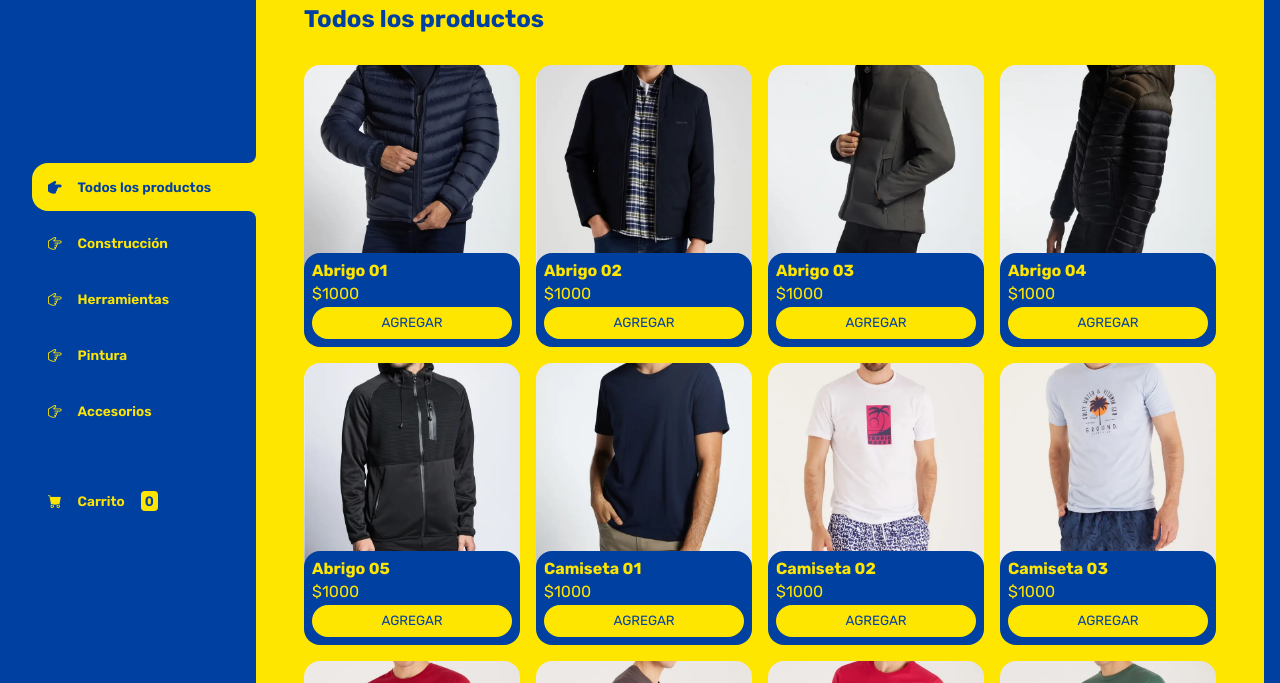
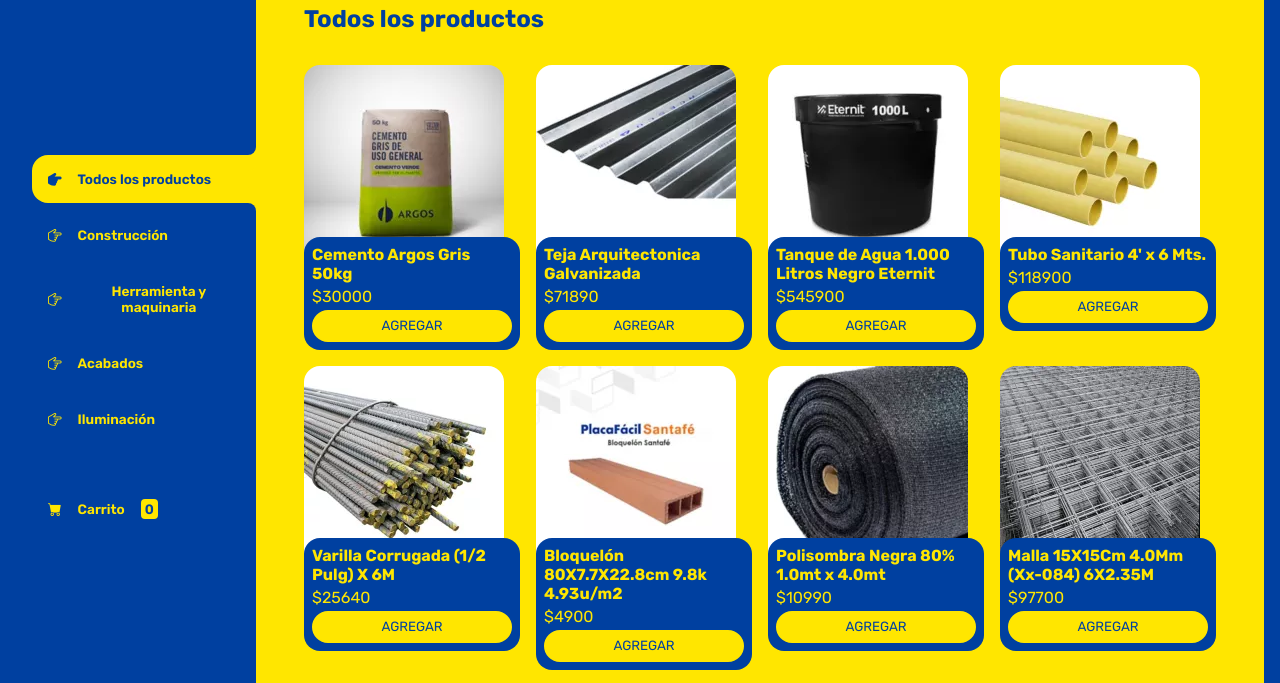
Before and after one commit to OscarFelipeDelgado/Hackat-n-2---Grupo-10, a plain HTML site: page index.html in a window 1280 px wide. Shown: the part 59-742 px from the top of the page. Drawn offline with nearby package versions, Linux system fonts and the light colour scheme.

Commit message:
construccion, productos

```diff
--- a/index.html
+++ b/index.html
@@ -34,13 +34,13 @@
                         <button id="abrigos" class="boton-menu boton-categoria"><i class="bi bi-hand-index-thumb"></i> Construcción</button>
                     </li>
                     <li>
-                        <button id="camisetas" class="boton-menu boton-categoria"><i class="bi bi-hand-index-thumb"></i> Herramientas</button>
+                        <button id="camisetas" class="boton-menu boton-categoria"><i class="bi bi-hand-index-thumb"></i> Herramienta y maquinaria</button>
                     </li>
                     <li>
-                        <button id="pantalones" class="boton-menu boton-categoria"><i class="bi bi-hand-index-thumb"></i> Pintura</button>
+                        <button id="pantalones" class="boton-menu boton-categoria"><i class="bi bi-hand-index-thumb"></i> Acabados</button>
                     </li>
                     <li>
-                        <button id="pantalones" class="boton-menu boton-categoria"><i class="bi bi-hand-index-thumb"></i> Accesorios</button>
+                        <button id="pantalones" class="boton-menu boton-categoria"><i class="bi bi-hand-index-thumb"></i> Iluminación</button>
                     </li>
                     <li>
                         <a class="boton-menu boton-carrito" href="./carrito.html">
--- a/js/productos.json
+++ b/js/productos.json
@@ -1,134 +1,174 @@
 [
     {
         "id": "abrigo-01",
-        "titulo": "Abrigo 01",
-        "imagen": "./img/abrigos/01.jpg",
+        "titulo": "Cemento Argos Gris 50kg",
+        "imagen": "./img/construccion/cemento.webp",
         "categoria": {
-            "nombre": "Abrigos",
+            "nombre": "Construccion",
             "id": "abrigos"
         },
-        "precio": 1000
+        "precio": 30000
     },
     {
         "id": "abrigo-02",
-        "titulo": "Abrigo 02",
-        "imagen": "./img/abrigos/02.jpg",
+        "titulo": "Teja Arquitectonica Galvanizada",
+        "imagen": "./img/construccion/teja.webp",
         "categoria": {
-            "nombre": "Abrigos",
+            "nombre": "Construccion",
             "id": "abrigos"
         },
-        "precio": 1000
+        "precio": 71890
     },
     {
         "id": "abrigo-03",
-        "titulo": "Abrigo 03",
-        "imagen": "./img/abrigos/03.jpg",
+        "titulo": "Tanque de Agua 1.000 Litros Negro Eternit",
+        "imagen": "./img/construccion/tanque.webp",
         "categoria": {
-            "nombre": "Abrigos",
+            "nombre": "Construccion",
             "id": "abrigos"
         },
-        "precio": 1000
+        "precio": 545900
     },
     {
         "id": "abrigo-04",
-        "titulo": "Abrigo 04",
-        "imagen": "./img/abrigos/04.jpg",
+        "titulo": "Tubo Sanitario 4' x 6 Mts.",
+        "imagen": "./img/construccion/tubo.webp",
         "categoria": {
-            "nombre": "Abrigos",
+            "nombre": "Construccion",
             "id": "abrigos"
         },
-        "precio": 1000
+        "precio": 118900
     },
     {
         "id": "abrigo-05",
-        "titulo": "Abrigo 05",
-        "imagen": "./img/abrigos/05.jpg",
+        "titulo": "Varilla Corrugada (1/2 Pulg) X 6M",
+        "imagen": "./img/construccion/varilla.webp",
         "categoria": {
-            "nombre": "Abrigos",
+            "nombre": "Construccion",
             "id": "abrigos"
         },
-        "precio": 1000
+        "precio": 25640
     },
     {
         "id": "camiseta-01",
-        "titulo": "Camiseta 01",
-        "imagen": "./img/camisetas/01.jpg",
+        "titulo": "Bloquelón 80X7.7X22.8cm 9.8k 4.93u/m2",
+        "imagen": "./img/construccion/bloquelon.webp",
         "categoria": {
-            "nombre": "Camisetas",
-            "id": "camisetas"
+            "nombre": "Construccion",
+            "id": "abrigos"
         },
-        "precio": 1000
+        "precio": 4900
     },
     {
         "id": "camiseta-02",
-        "titulo": "Camiseta 02",
-        "imagen": "./img/camisetas/02.jpg",
+        "titulo": "Polisombra Negra 80% 1.0mt x 4.0mt",
+        "imagen": "./img/construccion/polisombra.webp",
         "categoria": {
-            "nombre": "Camisetas",
-            "id": "camisetas"
+            "nombre": "Construccion",
+            "id": "abrigos"
         },
-        "precio": 1000
+        "precio": 10990
     },
     {
         "id": "camiseta-03",
-        "titulo": "Camiseta 03",
-        "imagen": "./img/camisetas/03.jpg",
+        "titulo": "Malla 15X15Cm 4.0Mm (Xx-084) 6X2.35M",
+        "imagen": "./img/construccion/malla.webp",
         "categoria": {
-            "nombre": "Camisetas",
+            "nombre": "Construccion",
+            "id": "abrigos"
+        },
+        "precio": 97700
+    },
+
+
+
+
+
+    {
+        "id": "camiseta-03",
+        "titulo": "Malla 15X15Cm 4.0Mm (Xx-084) 6X2.35M",
+        "imagen": "./img/construccion/malla.webp",
+        "categoria": {
+            "nombre": "Herramienta y maquinaria",
             "id": "camisetas"
         },
-        "precio": 1000
+        "precio": 97700
     },
     {
-        "id": "camiseta-04",
-        "titulo": "Camiseta 04",
-        "imagen": "./img/camisetas/04.jpg",
+        "id": "camiseta-03",
+        "titulo": "Malla 15X15Cm 4.0Mm (Xx-084) 6X2.35M",
+        "imagen": "./img/construccion/malla.webp",
         "categoria": {
-            "nombre": "Camisetas",
+            "nombre": "Herramienta y maquinaria",
             "id": "camisetas"
         },
-        "precio": 1000
+        "precio": 97700
     },
     {
-        "id": "camiseta-05",
-        "titulo": "Camiseta 05",
-        "imagen": "./img/camisetas/05.jpg",
+        "id": "camiseta-03",
+        "titulo": "Malla 15X15Cm 4.0Mm (Xx-084) 6X2.35M",
+        "imagen": "./img/construccion/malla.webp",
         "categoria": {
-            "nombre": "Camisetas",
+            "nombre": "Herramienta y maquinaria",
             "id": "camisetas"
         },
-        "precio": 1000
+        "precio": 97700
     },
     {
-        "id": "camiseta-06",
-        "titulo": "Camiseta 06",
-        "imagen": "./img/camisetas/06.jpg",
+        "id": "camiseta-03",
+        "titulo": "Malla 15X15Cm 4.0Mm (Xx-084) 6X2.35M",
+        "imagen": "./img/construccion/malla.webp",
         "categoria": {
-            "nombre": "Camisetas",
+            "nombre": "Herramienta y maquinaria",
             "id": "camisetas"
         },
-        "precio": 1000
+        "precio": 97700
     },
     {
-        "id": "camiseta-07",
-        "titulo": "Camiseta 07",
-        "imagen": "./img/camisetas/07.jpg",
+        "id": "camiseta-03",
+        "titulo": "Malla 15X15Cm 4.0Mm (Xx-084) 6X2.35M",
+        "imagen": "./img/construccion/malla.webp",
         "categoria": {
-            "nombre": "Camisetas",
+            "nombre": "Herramienta y maquinaria",
             "id": "camisetas"
         },
-        "precio": 1000
+        "precio": 97700
     },
     {
-        "id": "camiseta-08",
-        "titulo": "Camiseta 08",
-        "imagen": "./img/camisetas/08.jpg",
+        "id": "camiseta-03",
+        "titulo": "Malla 15X15Cm 4.0Mm (Xx-084) 6X2.35M",
+        "imagen": "./img/construccion/malla.webp",
         "categoria": {
-            "nombre": "Camisetas",
+            "nombre": "Herramienta y maquinaria",
             "id": "camisetas"
         },
-        "precio": 1000
+        "precio": 97700
     },
+    {
+        "id": "camiseta-03",
+        "titulo": "Malla 15X15Cm 4.0Mm (Xx-084) 6X2.35M",
+        "imagen": "./img/construccion/malla.webp",
+        "categoria": {
+            "nombre": "Herramienta y maquinaria",
+            "id": "camisetas"
+        },
+        "precio": 97700
+    },
+    {
+        "id": "camiseta-03",
+        "titulo": "Malla 15X15Cm 4.0Mm (Xx-084) 6X2.35M",
+        "imagen": "./img/construccion/malla.webp",
+        "categoria": {
+            "nombre": "Herramienta y maquinaria",
+            "id": "camisetas"
+        },
+        "precio": 97700
+    },
+
+
+
+
+
     {
         "id": "pantalon-01",
         "titulo": "Pantalón 01",
```
Also changed, not shown: img/construccion/bloquelon.webp (added), img/construccion/cemento.webp (added), img/construccion/escalera.webp (added), img/construccion/malla.webp (added), img/construccion/polisombra.webp (added), img/construccion/tanque.webp (added), img/construccion/teja.webp (added), img/construccion/tubo.webp (added), img/construccion/varilla.webp (added).
